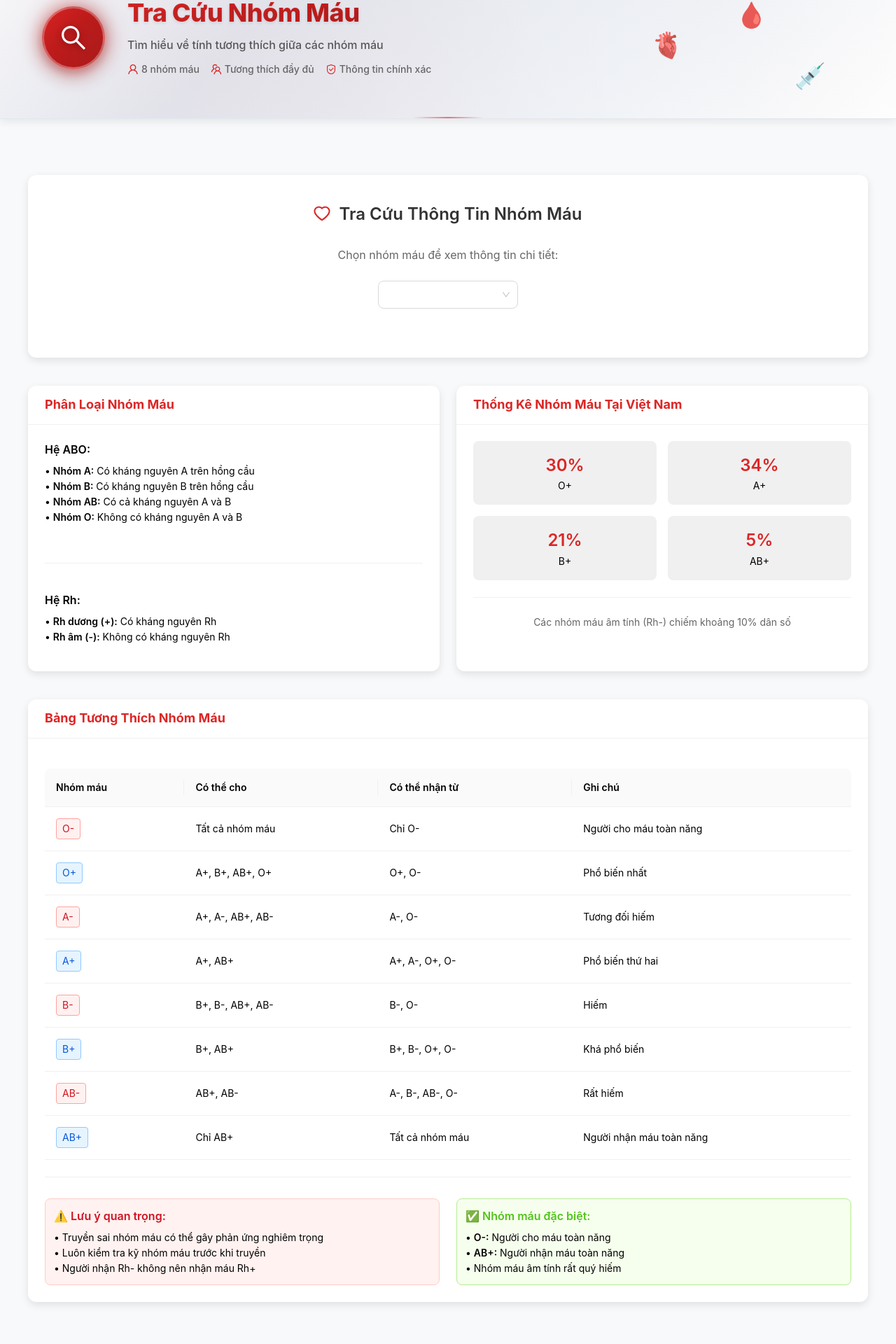
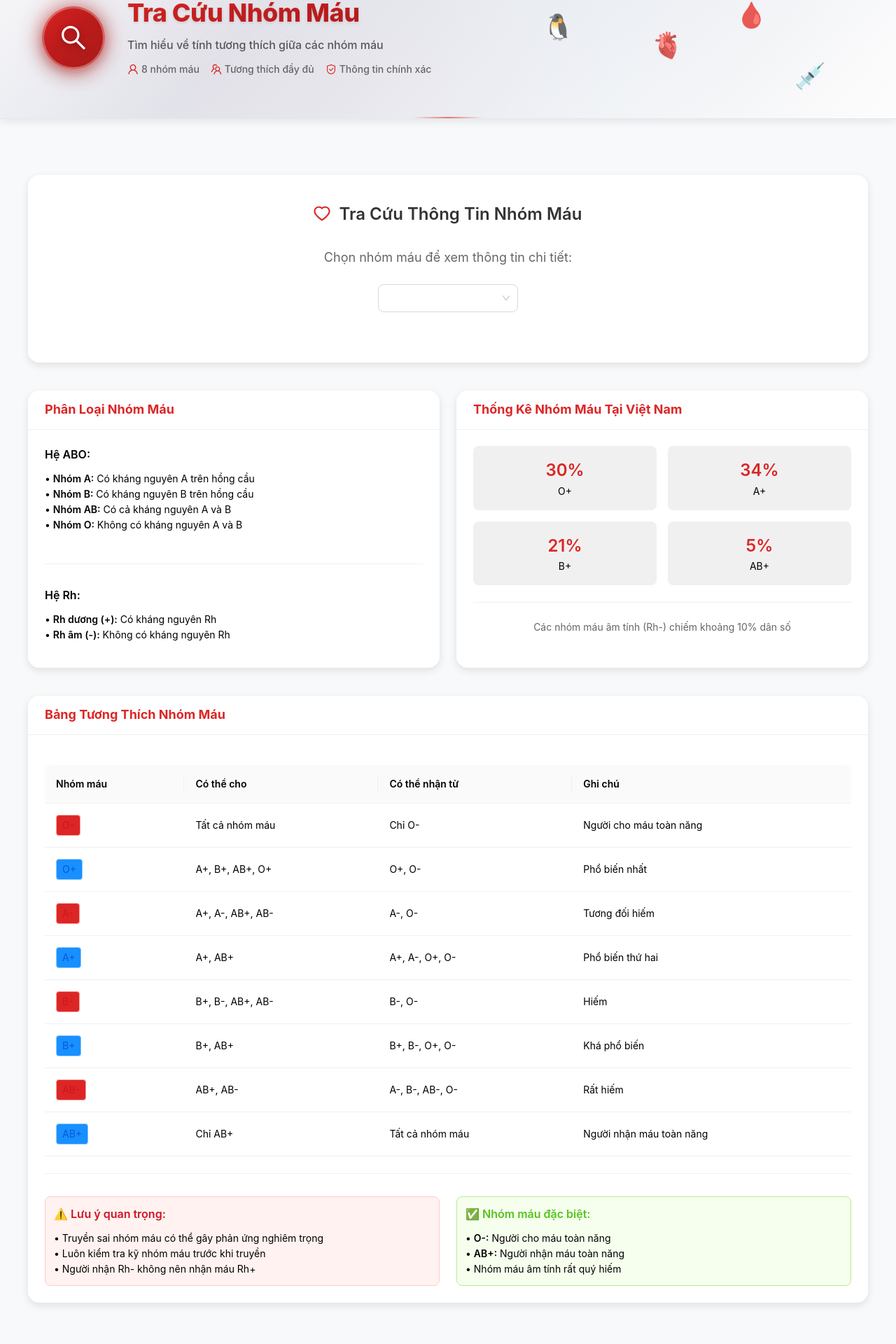
Before and after one commit to SWP301-Blood-Donation-Support-System/Front-End-React, a React (Create React App) app: page /search in a window 1280 px wide. Shown: the part 238-2158 px from the top of the page at 70% size. Built offline with nearby package versions, Linux system fonts and the light colour scheme.

Commit message:
change inline css
change inline css

```diff
--- a/src/pages/SearchPage.js
+++ b/src/pages/SearchPage.js
@@ -130,7 +130,10 @@ const SearchPage = () => {
       dataIndex: 'bloodType',
       key: 'bloodType',
       render: (text) => (
-        <Tag color={text.includes('-') ? 'red' : 'blue'} style={{ fontSize: '14px', padding: '4px 8px' }}>
+        <Tag
+          color={text.includes('-') ? 'red' : 'blue'}
+          className={`blood-type-tag ${text.includes('-') ? 'negative' : 'positive'}`}
+        >
           {text}
         </Tag>
       ),
@@ -189,40 +192,28 @@ const SearchPage = () => {
             <div className="blood-drop-1">🩸</div>
             <div className="blood-drop-2">💉</div>
             <div className="blood-drop-3">🫀</div>
+            <div className="blood-drop-4">🐧</div>
           </div>
         </div>
       </div>
 
-      <Content style={{
-        padding: '80px 20px',
-        background: '#f8f9fa',
-        minHeight: 'calc(100vh - 300px)'
-      }}>
-        <div style={{ maxWidth: '1200px', margin: '0 auto' }}>
+      <Content className="search-content">
+        <div className="search-content-container">
 
           {/* Blood Type Selector */}
-          <Card
-            style={{
-              marginBottom: '40px',
-              borderRadius: '12px',
-              boxShadow: '0 4px 12px rgba(0,0,0,0.1)',
-              border: 'none'
-            }}
-            bodyStyle={{ padding: '40px' }}
-          >            <Title level={3} style={{ textAlign: 'center', marginBottom: '30px', color: '#333' }}>
-              <HeartOutlined style={{ color: '#dc2626', marginRight: '12px' }} />
+          <Card className="blood-selector-card">            <Title level={3} className="blood-selector-card-title">
+              <HeartOutlined />
               Tra Cứu Thông Tin Nhóm Máu
             </Title>
 
-            <div style={{ textAlign: 'center', marginBottom: '30px' }}>
+            <div className="blood-selector-card-selector">
               <Space direction="vertical" size="large">
-                <Text style={{ fontSize: '16px', color: '#666' }}>
+                <Text className="selector-text">
                   Chọn nhóm máu để xem thông tin chi tiết:
                 </Text>
                 <Select
                   placeholder="Chọn nhóm máu"
                   size="large"
-                  style={{ width: 200 }}
                   onChange={setSelectedBloodType}
                   value={selectedBloodType}
                 >
@@ -234,34 +225,23 @@ const SearchPage = () => {
             </div>
 
             {selectedBloodType && (
-              <Card
-                style={{
-                  background: '#f8f9fa',
-                  border: '2px solid #dc2626',
-                  borderRadius: '8px'
-                }}
-              >
+              <Card className="blood-selector-card-result">
                 <Row gutter={[24, 24]}>
                   <Col xs={24} md={8}>
-                    <div style={{ textAlign: 'center' }}>
+                    <div className="result-main">
                       <Tag
                         color="red"
-                        style={{
-                          fontSize: '24px',
-                          padding: '12px 20px',
-                          borderRadius: '8px',
-                          marginBottom: '16px'
-                        }}
+                        className={`blood-type-tag ${selectedBloodType.includes('-') ? 'negative' : 'positive'}`}
                       >
                         {selectedBloodType}
                       </Tag>
                       <div>
-                        <Text strong style={{ fontSize: '18px' }}>
+                        <Text strong className="percentage-text">
                           Tỷ lệ: {bloodTypeInfo[selectedBloodType].percentage}
                         </Text>
                       </div>
-                      <div style={{ marginTop: '8px' }}>
-                        <Text style={{ fontSize: '14px', color: '#666' }}>
+                      <div>
+                        <Text className="description-text">
                           {bloodTypeInfo[selectedBloodType].description}
                         </Text>
                       </div>
@@ -269,8 +249,8 @@ const SearchPage = () => {
                   </Col>
 
                   <Col xs={24} md={8}>
-                    <div>
-                      <Title level={5} style={{ color: '#52c41a', marginBottom: '12px' }}>
+                    <div className="compatibility-section">
+                      <Title level={5} className="can-give">
                         Có thể cho máu đến:
                       </Title>
                       <Space wrap>
@@ -282,8 +262,8 @@ const SearchPage = () => {
                   </Col>
 
                   <Col xs={24} md={8}>
-                    <div>
-                      <Title level={5} style={{ color: '#1890ff', marginBottom: '12px' }}>
+                    <div className="compatibility-section">
+                      <Title level={5} className="can-receive">
                         Có thể nhận máu từ:
                       </Title>
                       <Space wrap>
@@ -299,22 +279,13 @@ const SearchPage = () => {
           </Card>
 
           {/* Blood Type Overview */}
-          <Row gutter={[24, 24]} style={{ marginBottom: '40px' }}>
+          <Row gutter={[24, 24]} className="overview-cards">
             <Col xs={24} lg={12}>
               <Card
-                title={
-                  <span style={{ color: '#dc2626', fontSize: '18px', fontWeight: 'bold' }}>
-                    Phân Loại Nhóm Máu
-                  </span>
-                }
-                style={{
-                  height: '100%',
-                  borderRadius: '12px',
-                  boxShadow: '0 4px 12px rgba(0,0,0,0.1)',
-                  border: 'none'
-                }}
+                title="Phân Loại Nhóm Máu"
+                className="overview-card"
               >
-                <Space direction="vertical" size="middle" style={{ width: '100%' }}>
+                <Space direction="vertical" size="middle" className="overview-content">
                   <div>
                     <Title level={5}>Hệ ABO:</Title>
                     <Paragraph>
@@ -338,50 +309,41 @@ const SearchPage = () => {
 
             <Col xs={24} lg={12}>
               <Card
-                title={
-                  <span style={{ color: '#dc2626', fontSize: '18px', fontWeight: 'bold' }}>
-                    Thống Kê Nhóm Máu Tại Việt Nam
-                  </span>
-                }
-                style={{
-                  height: '100%',
-                  borderRadius: '12px',
-                  boxShadow: '0 4px 12px rgba(0,0,0,0.1)',
-                  border: 'none'
-                }}
+                title="Thống Kê Nhóm Máu Tại Việt Nam"
+                className="overview-card"
               >
                 <Row gutter={[16, 16]}>
                   <Col span={12}>
-                    <div style={{ textAlign: 'center', padding: '16px', background: '#f0f0f0', borderRadius: '8px' }}>
-                      <Text strong style={{ fontSize: '24px', color: '#dc2626' }}>30%</Text>
+                    <div className="blood-stats-item">
+                      <Text strong className="percentage">30%</Text>
                       <br/>
-                      <Text>O+</Text>
+                      <Text className="blood-type">O+</Text>
                     </div>
                   </Col>
                   <Col span={12}>
-                    <div style={{ textAlign: 'center', padding: '16px', background: '#f0f0f0', borderRadius: '8px' }}>
-                      <Text strong style={{ fontSize: '24px', color: '#dc2626' }}>34%</Text>
+                    <div className="blood-stats-item">
+                      <Text strong className="percentage">34%</Text>
                       <br/>
-                      <Text>A+</Text>
+                      <Text className="blood-type">A+</Text>
                     </div>
                   </Col>
                   <Col span={12}>
-                    <div style={{ textAlign: 'center', padding: '16px', background: '#f0f0f0', borderRadius: '8px' }}>
-                      <Text strong style={{ fontSize: '24px', color: '#dc2626' }}>21%</Text>
+                    <div className="blood-stats-item">
+                      <Text strong className="percentage">21%</Text>
                       <br/>
-                      <Text>B+</Text>
+                      <Text className="blood-type">B+</Text>
                     </div>
                   </Col>
                   <Col span={12}>
-                    <div style={{ textAlign: 'center', padding: '16px', background: '#f0f0f0', borderRadius: '8px' }}>
-                      <Text strong style={{ fontSize: '24px', color: '#dc2626' }}>5%</Text>
+                    <div className="blood-stats-item">
+                      <Text strong className="percentage">5%</Text>
                       <br/>
-                      <Text>AB+</Text>
+                      <Text className="blood-type">AB+</Text>
                     </div>
                   </Col>
                 </Row>
                 <Divider />
-                <Paragraph style={{ fontSize: '14px', color: '#666', textAlign: 'center' }}>
+                <Paragraph className="blood-stats-note">
                   Các nhóm máu âm tính (Rh-) chiếm khoảng 10% dân số
                 </Paragraph>
               </Card>
@@ -390,34 +352,25 @@ const SearchPage = () => {
 
           {/* Compatibility Table */}
           <Card
-            title={
-              <span style={{ color: '#dc2626', fontSize: '18px', fontWeight: 'bold' }}>
-                Bảng Tương Thích Nhóm Máu
-              </span>
-            }
-            style={{
-              borderRadius: '12px',
-              boxShadow: '0 4px 12px rgba(0,0,0,0.1)',
-              border: 'none'
-            }}
+            title="Bảng Tương Thích Nhóm Máu"
+            className="compatibility-table"
           >
             <Table
               columns={columns}
               dataSource={compatibilityData}
               pagination={false}
               scroll={{ x: true }}
-              style={{ marginTop: '20px' }}
             />
 
             <Divider />
 
-            <Row gutter={[24, 24]} style={{ marginTop: '30px' }}>
+            <Row gutter={[24, 24]} className="table-notes">
               <Col xs={24} md={12}>
-                <Card size="small" style={{ background: '#fff2f0', border: '1px solid #ffccc7' }}>
-                  <Title level={5} style={{ color: '#cf1322' }}>
+                <Card size="small" className="warning-card">
+                  <Title level={5} className="warning-title">
                     ⚠️ Lưu ý quan trọng:
                   </Title>
-                  <Paragraph style={{ margin: 0, fontSize: '14px' }}>
+                  <Paragraph className="warning-content">
                     • Truyền sai nhóm máu có thể gây phản ứng nghiêm trọng<br/>
                     • Luôn kiểm tra kỹ nhóm máu trước khi truyền<br/>
                     • Người nhận Rh- không nên nhận máu Rh+
@@ -426,11 +379,11 @@ const SearchPage = () => {
               </Col>
 
               <Col xs={24} md={12}>
-                <Card size="small" style={{ background: '#f6ffed', border: '1px solid #b7eb8f' }}>
-                  <Title level={5} style={{ color: '#52c41a' }}>
+                <Card size="small" className="info-card">
+                  <Title level={5} className="info-title">
                     ✅ Nhóm máu đặc biệt:
                   </Title>
-                  <Paragraph style={{ margin: 0, fontSize: '14px' }}>
+                  <Paragraph className="info-content">
                     • <strong>O-:</strong> Người cho máu toàn năng<br/>
                     • <strong>AB+:</strong> Người nhận máu toàn năng<br/>
                     • Nhóm máu âm tính rất quý hiếm
--- a/src/styles/pages/_search.scss
+++ b/src/styles/pages/_search.scss
@@ -185,9 +185,11 @@
       width: 100%;
       height: 100%;
       pointer-events: none;
-      overflow: hidden;      .blood-drop-1,
+      overflow: hidden;
+      .blood-drop-1,
       .blood-drop-2,
-      .blood-drop-3 {
+      .blood-drop-3,
+      .blood-drop-4 {
         position: absolute;
         font-size: 36px; // Tăng từ 32px lên 36px
         opacity: 0.8; // Tăng từ 0.25 lên 0.4
@@ -217,116 +219,95 @@
         transform: rotate(-8deg);
       }
 
+      .blood-drop-4 {
+        top: 25%;
+        right: 35%;
+        animation-delay: 1s;
+        transform: rotate(10deg);
+      }
+
       // Bỏ dots trang trí nhỏ
     }
   }
 
   .search-content {
-    padding: $spacing-5xl $spacing-xl;
+    padding: $spacing-7xl $spacing-xl;
     background: #f8f9fa;
     min-height: calc(100vh - 300px);
+  }
 
-    &-container {
+  .search-content-container {
     max-width: 1200px;
     margin: 0 auto;
-    }
   }
   .blood-selector-card {
     margin-bottom: $spacing-4xl;
     border-radius: $border-radius-xl;
-    box-shadow: 0 8px 24px rgba(0, 0, 0, 0.08);
+    box-shadow: 0 4px 12px rgba(0, 0, 0, 0.1);
     border: none;
-    background: linear-gradient(145deg, #ffffff 0%, #fafbfc 100%);
-    transition: all 0.3s ease;
-
-    &:hover {
-      transform: translateY(-2px);
-      box-shadow: 0 12px 32px rgba(0, 0, 0, 0.12);
-    }
 
     .ant-card-body {
       padding: $spacing-4xl;
     }
 
-    &-title {      text-align: center;
+    &-title {
+      text-align: center;
       margin-bottom: $spacing-3xl !important;
-      color: $text-primary !important;
-      position: relative;
-
-      &::after {
-        content: '';
-        position: absolute;
-        bottom: -10px;
-        left: 50%;
-        transform: translateX(-50%);
-        width: 60px;
-        height: 3px;
-        background: linear-gradient(90deg, $primary-color, $secondary-color);
-        border-radius: 2px;
-      }
+      color: $text-secondary !important;
 
       .anticon {
         color: $primary-color;
         margin-right: $spacing-md;
-        font-size: 1.2em;
       }
-    }    &-selector {
+    }
+
+    &-selector {
       text-align: center;
       margin-bottom: $spacing-3xl;
 
       .selector-text {
-        font-size: $font-size-base;
-        color: $text-secondary;
+        font-size: $font-size-lg;
+        color: $text-tertiary;
+        margin-bottom: $spacing-lg;
       }
 
       .ant-select {
         width: 200px;
       }
-    }    &-result {
-      background: linear-gradient(145deg, #f8f9fa 0%, #ffffff 100%);
-      border: 2px solid transparent;
-      background-clip: padding-box;
-      border-radius: $border-radius-lg;
-      position: relative;
-      overflow: hidden;
+    }
 
-      &::before {
-        content: '';
-        position: absolute;
-        inset: 0;
-        padding: 2px;
-        background: linear-gradient(135deg, $primary-color, $secondary-color);
-        border-radius: inherit;
-        mask: linear-gradient(#fff 0 0) content-box, linear-gradient(#fff 0 0);
-        mask-composite: exclude;
-        z-index: -1;
-      }
+    &-result {
+      background: #f8f9fa;
+      border: 2px solid $primary-color;
+      border-radius: $border-radius-md;
 
       .result-main {
         text-align: center;
-        padding: $spacing-lg;
 
         .blood-type-tag {
-          font-size: $font-size-xl;
+          font-size: $font-size-xxl;
           padding: $spacing-md $spacing-xl;
-          border-radius: $border-radius-lg;
+          border-radius: $border-radius-md;
           margin-bottom: $spacing-lg;
-          background: linear-gradient(135deg, $primary-color 0%, $secondary-color 100%);
-          border: none;
-          color: white;
-          font-weight: 600;
-          text-shadow: 0 1px 2px rgba(0, 0, 0, 0.2);
+
+          &.positive {
+            background-color: #dc2626;
+          }
+
+          &.negative {
+            background-color: #dc2626;
+          }
         }
 
         .percentage-text {
           font-size: $font-size-lg;
-          font-weight: $font-weight-semibold;
+          font-weight: $font-weight-bold;
         }
 
         .description-text {
           font-size: $font-size-sm;
-          color: $text-secondary;
-          margin-top: $spacing-sm;
+          color: $text-tertiary;
+          margin-top: $spacing-xs;
         }
       }
 
@@ -351,39 +332,13 @@
     .overview-card {
       height: 100%;
       border-radius: $border-radius-xl;
-      box-shadow: 0 6px 20px rgba(0, 0, 0, 0.08);
+      box-shadow: 0 4px 12px rgba(0, 0, 0, 0.1);
       border: none;
-      background: linear-gradient(145deg, #ffffff 0%, #fafbfc 100%);
-      transition: all 0.3s ease;
-      overflow: hidden;
-
-      &:hover {
-        transform: translateY(-3px);
-        box-shadow: 0 12px 32px rgba(0, 0, 0, 0.12);
-      }
-
-      .ant-card-head {
-        border-bottom: 2px solid #f0f0f0;
-        background: linear-gradient(135deg, rgba(118, 22, 17, 0.02) 0%, rgba(239, 68, 68, 0.02) 100%);
-      }
 
       .ant-card-head-title {
         color: $primary-color;
         font-size: $font-size-lg;
-        font-weight: $font-weight-semibold;
-        position: relative;
-
-        &::before {
-          content: '';
-          position: absolute;
-          left: -10px;
-          top: 50%;
-          transform: translateY(-50%);
-          width: 4px;
-          height: 20px;
-          background: linear-gradient(135deg, $primary-color, $secondary-color);
-          border-radius: 2px;
-        }
+        font-weight: $font-weight-bold;
       }
 
       .overview-content {
@@ -396,155 +351,102 @@
         .ant-divider {
           margin: $spacing-lg 0;
         }
+
+        .ant-typography {
+          margin-bottom: $spacing-md;
         }
-    }    .stats-card {
-      .stat-item {
+      }
+    }
+  }
+  .blood-stats {
+    &-item {
       text-align: center;
       padding: $spacing-lg;
-        background: linear-gradient(135deg, #f8fafc 0%, #e2e8f0 100%);
-        border-radius: $border-radius-lg;
-        transition: all 0.3s ease;
-        border: 1px solid #e2e8f0;
+      background: #f0f0f0;
+      border-radius: $border-radius-md;
 
-        &:hover {
-          transform: translateY(-2px);
-          background: linear-gradient(135deg, #ffffff 0%, #f1f5f9 100%);
-          box-shadow: 0 4px 12px rgba(0, 0, 0, 0.1);
+      .percentage {
+        font-size: $font-size-xxl;
+        font-weight: $font-weight-bold;
+        color: $primary-color;
       }
 
-        .stat-percentage {
-          font-size: $font-size-xxl;
-          color: $primary-color;
-          font-weight: $font-weight-semibold;
-          background: linear-gradient(135deg, $primary-color 0%, $secondary-color 100%);
-          -webkit-background-clip: text;
-          -webkit-text-fill-color: transparent;
-          background-clip: text;
+      .blood-type {
+        margin-top: $spacing-xs;
       }
     }
 
-      .stats-note {
+    &-note {
       font-size: $font-size-sm;
-        color: $text-secondary;
+      color: $text-tertiary;
       text-align: center;
-        margin-top: $spacing-md;
-        font-style: italic;
+      margin-top: $spacing-lg !important;
     }
   }
-  }
-  .compatibility-table-card {
+  .compatibility-table {
     border-radius: $border-radius-xl;
-    box-shadow: 0 8px 24px rgba(0, 0, 0, 0.08);
+    box-shadow: 0 4px 12px rgba(0, 0, 0, 0.1);
     border: none;
-    background: linear-gradient(145deg, #ffffff 0%, #fafbfc 100%);
-    overflow: hidden;
-
-    .ant-card-head {
-      background: linear-gradient(135deg, rgba(118, 22, 17, 0.02) 0%, rgba(239, 68, 68, 0.02) 100%);
-      border-bottom: 2px solid #f0f0f0;
-    }
 
     .ant-card-head-title {
       color: $primary-color;
       font-size: $font-size-lg;
-      font-weight: $font-weight-semibold;
-      position: relative;
-
-      &::before {
-        content: '';
-        position: absolute;
-        left: -10px;
-        top: 50%;
-        transform: translateY(-50%);
-        width: 4px;
-        height: 20px;
-        background: linear-gradient(135deg, $primary-color, $secondary-color);
-        border-radius: 2px;
-      }
+      font-weight: $font-weight-bold;
     }
 
     .ant-table {
-      .ant-table-thead > tr > th {
-        background: linear-gradient(135deg, #f8fafc 0%, #e2e8f0 100%);
-        color: $text-primary;
-        font-weight: 600;
-        border-bottom: 2px solid #e2e8f0;
-      }
-
-      .ant-table-tbody > tr:hover > td {
-        background: linear-gradient(135deg, rgba(118, 22, 17, 0.02) 0%, rgba(239, 68, 68, 0.02) 100%);
-      }
+      margin-top: $spacing-xl;
     }
 
     .blood-type-tag {
       font-size: $font-size-sm;
-      padding: $spacing-xs $spacing-sm;
-      border-radius: 6px;
-      font-weight: 600;
-    }    .compatibility-notes {
-      margin-top: $spacing-3xl;
+      padding: 4px 8px;
 
-      .warning-card {
-        background: linear-gradient(135deg, #fff5f5 0%, #fef2f2 100%);
-        border: 1px solid #fed7d7;
-        border-radius: $border-radius-lg;
-        position: relative;
-        overflow: hidden;
-
-        &::before {
-          content: '';
-          position: absolute;
-          left: 0;
-          top: 0;
-          bottom: 0;
-          width: 4px;
-          background: linear-gradient(135deg, #e53e3e, #fc8181);
+      &.positive {
+        background-color: #1890ff;
       }
 
-        h5 {
-          color: #c53030 !important;
-          margin-bottom: $spacing-md !important;
-          font-weight: 600;
-        }
-
-        .ant-typography {
-          margin: 0 !important;
-          font-size: $font-size-sm;
-          line-height: 1.6;
+      &.negative {
+        background-color: #dc2626;
       }
     }
 
-      .success-card {
-        background: linear-gradient(135deg, #f0fff4 0%, #f7fafc 100%);
-        border: 1px solid #9ae6b4;
-        border-radius: $border-radius-lg;
-        position: relative;
-        overflow: hidden;
+    // Warning and Info Cards
+    .warning-card {
+      background: #fff2f0;
+      border: 1px solid #ffccc7;
 
-        &::before {
-          content: '';
-          position: absolute;
-          left: 0;
-          top: 0;
-          bottom: 0;
-          width: 4px;
-          background: linear-gradient(135deg, #38a169, #68d391);
+      .warning-title {
+        color: #cf1322 !important;
+        margin-bottom: $spacing-md !important;
       }
 
-        h5 {
-          color: #2f855a !important;
-          margin-bottom: $spacing-md !important;
-          font-weight: 600;
+      .warning-content {
+        margin: 0;
+        font-size: $font-size-sm;
+      }
     }
 
-        .ant-typography {
-          margin: 0 !important;
+    .info-card {
+      background: #f6ffed;
+      border: 1px solid #b7eb8f;
+
+      .info-title {
+        color: #52c41a !important;
+        margin-bottom: $spacing-md !important;
+      }
+
+      .info-content {
+        margin: 0;
         font-size: $font-size-sm;
-          line-height: 1.6;
       }
     }
+
+    .table-notes {
+      margin-top: $spacing-3xl;
     }
-  }  // Modern Animations for Search Page
+  }
+  // Modern Animations for Search Page
   @keyframes searchPulse {
     0%, 100% {
       transform: scale(1) translateZ(0);
@@ -576,7 +478,7 @@
 
     // Decorative elements keep floating animation only
     .search-decorative-elements {
-      .blood-drop-1, .blood-drop-2, .blood-drop-3 {
+      .blood-drop-1, .blood-drop-2, .blood-drop-3, .blood-drop-4 {
         animation: float 6s ease-in-out infinite;
       }
     }
```
Lines whose indentation alone changed are shown as unchanged.
